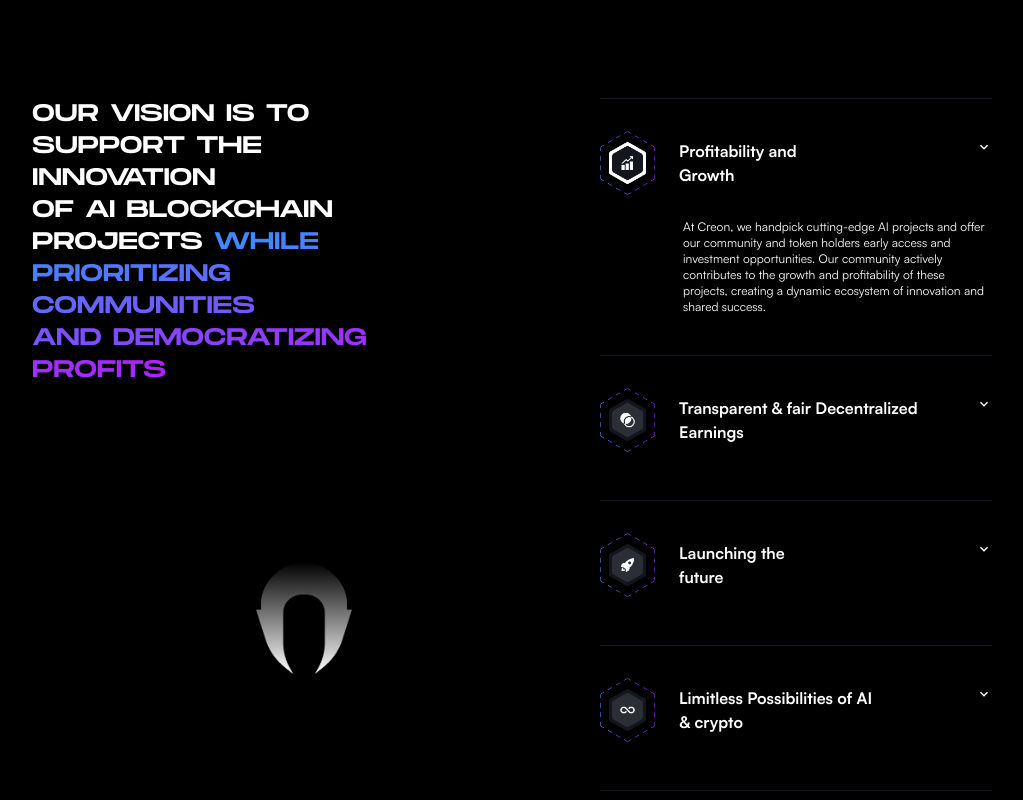
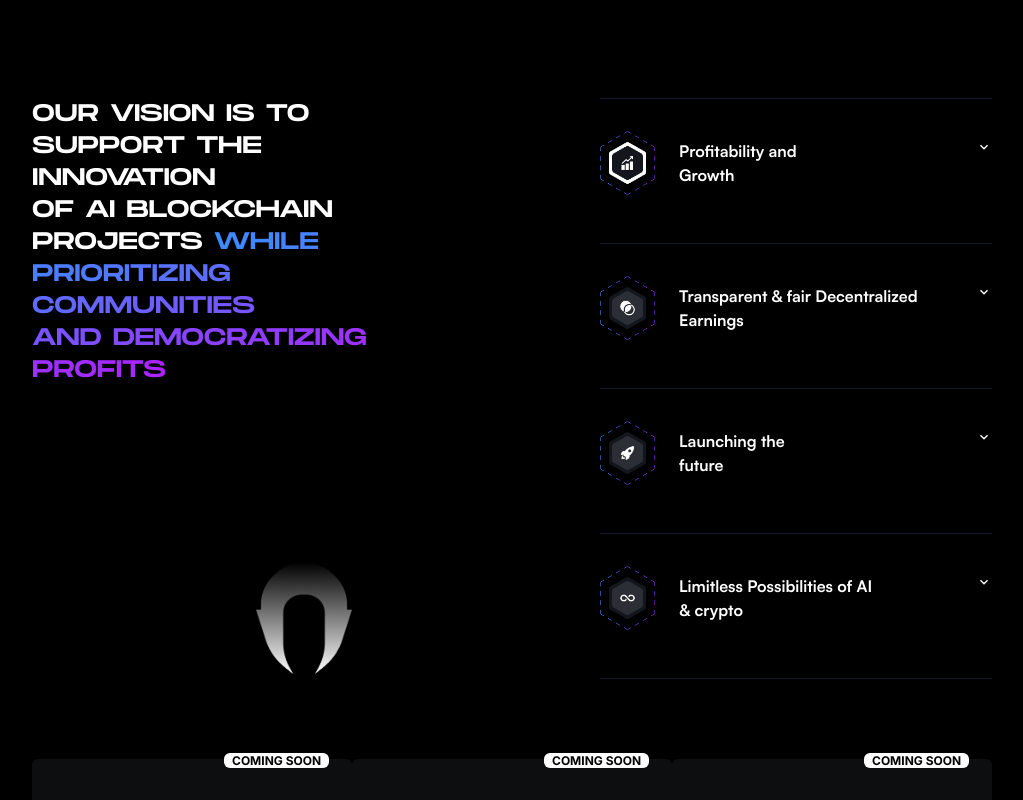
Before and after one commit to davidwale/niftables, a Next.js app: page / in a window 1280 px wide. Shown: the part 2160-2960 px from the top of the page, without its empty margins (128-1151 px from the left). Built offline with nearby package versions, Linux system fonts and the light colour scheme.

Commit message:
added functionality

```diff
--- a/app/pages/vision-container.tsx
+++ b/app/pages/vision-container.tsx
@@ -1,7 +1,15 @@
-import React from 'react';
-import { MdOutlineKeyboardArrowDown } from "react-icons/md";
+"use client";
+
+import React, {useState} from 'react';
+import { MdOutlineKeyboardArrowDown, MdOutlineKeyboardArrowUp } from 'react-icons/md';
 
 const VisionContainer: React.FC = () => {
+    const [showText, setShowText] = useState(false);
+
+    const toggleText = () => {
+        setShowText(!showText);
+    };
+
     return (
         <div className="flex md:flex-row flex-col justify-between">
             <div className='mt-48 w-full'>
@@ -20,7 +28,7 @@
                 </span>
             </div>
             <section className='text-white md:mt-48 md:ml-44 w-full'>
-                <div className='flex flex-row py-10 border-t border-gray-900'>
+                <div className='flex flex-row py-10 border-t border-gray-900 hover:cursor-pointer' onClick={toggleText}>
                     <div>
                         <img className="h-16 w-16 bottom-2 relative" src="./images/profitability.png" alt="Logo" />
                     </div>
@@ -29,8 +37,9 @@
                             <p className='pl-6 satoshi-bold'>
                                 Profitability and <br /> Growth
                             </p>
-                        <MdOutlineKeyboardArrowDown />
+                       {showText ? <MdOutlineKeyboardArrowUp /> : <MdOutlineKeyboardArrowDown />}
                         </span>
+                        {showText && (
                             <p className='text-xs mt-8 pl-7 satoshi-regular'>
                                 At Creon, we handpick cutting-edge AI projects and
                                 offer our community and token holders early access
@@ -39,6 +48,7 @@
                                 these projects, creating a dynamic ecosystem of
                                 innovation and shared success.
                             </p>
+                        )}
                             </div>
                         </div>
                 <div className='flex flex-row py-10 border-t border-gray-900'>
```
Lines whose indentation alone changed are shown as unchanged.
